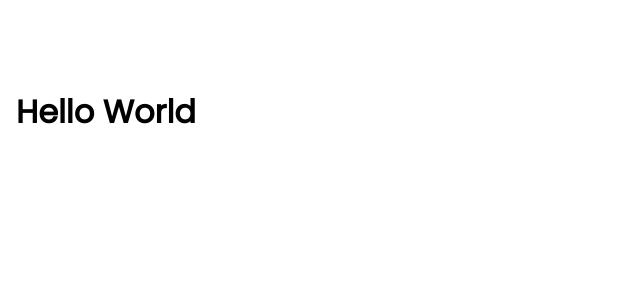
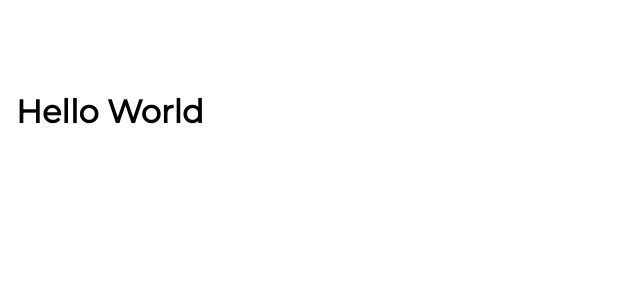
Before and after one commit to PedroHRFerreira/ypet-frontend, a Nuxt app: page / in a window 1280 px wide. Shown: the top 300 px of the page, without its empty margins (0-640 px from the left). Built offline with nearby package versions, Linux system fonts and the light colour scheme.

Commit message:
feat: :sparkles: ajustes nas cores e tipografia

```diff
--- a/assets/scss/_colors.scss
+++ b/assets/scss/_colors.scss
@@ -1,120 +1,75 @@
 :root {
-	--primary-color: 257;
-	--secondary-color: 97;
+	--brand-color-blue-900: #244791;
+	--brand-color-blue-800: #2A53A9;
+	--brand-color-blue-700: #305EC1;
+	--brand-color-blue-600: #366AD9;
+	--brand-color-blue-500: #3C76F1;
+	--brand-color-blue-400: #6391F4;
+	--brand-color-blue-300: #C5D6FB;
+	--brand-color-blue-200: #D8E4FC;
+	--brand-color-blue-100: #ECF1FE;
 
-	--brand-color-primary-1000: hsl(var(--primary-color), 81%, 11%);
-	--brand-color-primary-900: hsl(var(--primary-color), 66%, 24%);
-	--brand-color-primary-800: hsl(var(--primary-color), 70%, 33%);
-	--brand-color-primary-700: hsl(var(--primary-color), 73%, 40%);
-	--brand-color-primary-600: hsl(var(--primary-color), 81%, 47%);
-	--brand-color-primary-500: hsl(var(--primary-color), 89%, 58%);
-	--brand-color-primary-400: hsl(var(--primary-color), 90%, 70%);
-	--brand-color-primary-300: hsl(var(--primary-color), 90%, 80%);
-	--brand-color-primary-200: hsl(var(--primary-color), 92%, 87%);
-	--brand-color-primary-100: hsl(var(--primary-color), 94%, 94%);
-	--brand-color-primary-0: hsl(var(--primary-color), 95%, 97%);
+	--brand-color-dark-blue-900: #04112A;
+	--brand-color-dark-blue-800: #06183A;
+	--brand-color-dark-blue-700: #061B42;
+	--brand-color-dark-blue-600: #071f4B;
+	--brand-color-dark-blue-500: #082253;
+	--brand-color-dark-blue-400: #213864;
+	--brand-color-dark-blue-300: #394e75;
+	--brand-color-dark-blue-200: #6b7A98;
+	--brand-color-dark-blue-100: #cED3DD;
 
-	--brand-color-secondary-1000: hsl(var(--secondary-color), 57%, 12%);
-	--brand-color-secondary-900: hsl(var(--secondary-color), 95%, 34%);
-	--brand-color-secondary-800: hsl(var(--secondary-color), 66%, 36%);
-	--brand-color-secondary-700: hsl(var(--secondary-color), 67%, 48%);
-	--brand-color-secondary-600: hsl(var(--secondary-color), 100%, 60%);
-	--brand-color-secondary-500: hsl(var(--secondary-color), 100%, 67%);
-	--brand-color-secondary-400: hsl(var(--secondary-color), 100%, 75%);
-	--brand-color-secondary-300: hsl(var(--secondary-color), 100%, 83%);
-	--brand-color-secondary-200: hsl(var(--secondary-color), 100%, 91%);
-	--brand-color-secondary-100: hsl(var(--secondary-color), 100%, 96%);
+  --brand-color-tiffany-900: #0A7C79;
+	--brand-color-tiffany-800: #0B918D;
+	--brand-color-tiffany-700: #0DA6A1;
+	--brand-color-tiffany-600: #0EBAB5;
+	--brand-color-tiffany-500: #10CFC9;
+	--brand-color-tiffany-400: #40D9D4;
+	--brand-color-tiffany-300: #58DDD9;
+	--brand-color-tiffany-200: #CFF5F4;
+	--brand-color-tiffany-100: #E7FAFA;
 
-	--auxiliary-color-red-1000: #4e0000;
-	--auxiliary-color-red-900: #750000;
-	--auxiliary-color-red-800: #9e0b0b;
-	--auxiliary-color-red-700: #ca1515;
-	--auxiliary-color-red-600: #ff2e2e;
-	--auxiliary-color-red-500: #fe5f5f;
-	--auxiliary-color-red-400: #ff9797;
-	--auxiliary-color-red-300: #ffb8b8;
-	--auxiliary-color-red-200: #ffd7d7;
-	--auxiliary-color-red-100: #ffefef;
+  --brand-color-orange-900: #53250E;
+	--brand-color-orange-800: #823A16;
+	--brand-color-orange-700: #A3491B;
+	--brand-color-orange-600: #CC5B22;
+	--brand-color-orange-500: #FF722A;
+	--brand-color-orange-400: #FF9058;
+	--brand-color-orange-300: #FFB995;
+	--brand-color-orange-200: #FFE0CF;
+	--brand-color-orange-100: #FFF1EA;
 
-	--auxiliary-color-orange-1000: #774700;
-	--auxiliary-color-orange-900: #9c5e00;
-	--auxiliary-color-orange-800: #ba7002;
-	--auxiliary-color-orange-700: #d88100;
-	--auxiliary-color-orange-600: #ff9900;
-	--auxiliary-color-orange-500: #ffaf36;
-	--auxiliary-color-orange-400: #ffc46b;
-	--auxiliary-color-orange-300: #ffd493;
-	--auxiliary-color-orange-200: #ffe2b7;
-	--auxiliary-color-orange-100: #fff3e0;
 
-	--auxiliary-color-yellow-1000: #7d6a00;
-	--auxiliary-color-yellow-900: #a18803;
-	--auxiliary-color-yellow-800: #b99c03;
-	--auxiliary-color-yellow-700: #debb00;
-	--auxiliary-color-yellow-600: #ffd600;
-	--auxiliary-color-yellow-500: #ffe24d;
-	--auxiliary-color-yellow-400: #ffe871;
-	--auxiliary-color-yellow-300: #ffed8c;
-	--auxiliary-color-yellow-200: #fff3b5;
-	--auxiliary-color-yellow-100: #fff9de;
+	--danger-colors-700: #CC3333;
+	--danger-colors-500: #FF4040;
+	--danger-colors-100: #FF8C8C;
 
-	--auxiliary-color-blue-1000: #094179;
-	--auxiliary-color-blue-900: #0a5fb4;
-	--auxiliary-color-blue-800: #1571cd;
-	--auxiliary-color-blue-700: #1d88f3;
-	--auxiliary-color-blue-600: #3399ff;
-	--auxiliary-color-blue-500: #6bb5ff;
-	--auxiliary-color-blue-400: #96caff;
-	--auxiliary-color-blue-300: #add6ff;
-	--auxiliary-color-blue-200: #c2e2ff;
-	--auxiliary-color-blue-100: #e9f4ff;
+	--warning-colors-600: #E6A832;
+	--warning-colors-500: #FFBB38;
+	--warning-colors-100: #FFD688;
 
-	--auxiliary-color-green-1000: #05ab41;
-	--auxiliary-color-green-900: #297a1b;
-	--auxiliary-color-green-800: #399929;
-	--auxiliary-color-green-700: #4bb639;
-	--auxiliary-color-green-600: #5ec34d;
-	--auxiliary-color-green-500: #72d761;
-	--auxiliary-color-green-400: #8be37c;
-	--auxiliary-color-green-300: #a4f497;
-	--auxiliary-color-green-200: #bfffb4;
-	--auxiliary-color-green-100: #e5ffe1;
+  --succes-colors-600: #00B374;
+	--succes-colors-500: #00C781;
+	--succes-colors-100: #66DDB3;
 
-	--auxiliary-color-pink-1000: #79005b;
-	--auxiliary-color-pink-900: #a61381;
-	--auxiliary-color-pink-800: #c22199;
-	--auxiliary-color-pink-700: #df32b3;
-	--auxiliary-color-pink-600: #ff3fce;
-	--auxiliary-color-pink-500: #ff68d9;
-	--auxiliary-color-pink-400: #ff8ae1;
-	--auxiliary-color-pink-300: #ffa0e7;
-	--auxiliary-color-pink-200: #ffbcee;
-	--auxiliary-color-pink-100: #ffe5f9;
+	--greys-colors-800: #191919;
+	--greys-colors-700: #323232;
+	--greys-colors-600: #4B4B4B;
+	--greys-colors-500: #969696;
+	--greys-colors-400: #AFAFAF;
+	--greys-colors-300: #C8C8C8;
+	--greys-colors-200: #E1E1E1;
+	--greys-colors-100: #FAFAFA;
 
-	--neutral-color-dark-1100: #9d9dab;
-	--neutral-color-dark-1000: #8b8b98;
-	--neutral-color-dark-900: #797983;
-	--neutral-color-dark-800: #6d6d76;
-	--neutral-color-dark-700: #5b5b61;
-	--neutral-color-dark-600: #505057;
-	--neutral-color-dark-500: #414146;
-	--neutral-color-dark-400: #343438;
-	--neutral-color-dark-300: #252529;
-	--neutral-color-dark-200: #19191e;
-	--neutral-color-dark-100: #0d0d12;
-	--neutral-color-dark-0: #0b0b0e;
+  --black-color: #000000;
+	--white: #FFFFFF;
 
-	--neutral-color-light-1100: #28283b;
-	--neutral-color-light-1000: #434360;
-	--neutral-color-light-900: #626284;
-	--neutral-color-light-800: #777799;
-	--neutral-color-light-700: #8383a4;
-	--neutral-color-light-600: #9494b8;
-	--neutral-color-light-500: #a9a9cc;
-	--neutral-color-light-400: #bebedd;
-	--neutral-color-light-300: #dcdcf0;
-	--neutral-color-light-200: #f8f8ff;
-	--neutral-color-light-100: #f7f7fc;
-	--neutral-color-light-50: #e2e2ef;
-	--neutral-color-light-0: #ffffff;
+  --background-primary-bg:#f5f8fA;
+  --background-secundary-bg:#EDF1F8;
+
+  --opaticy-dark-05:rgba(0, 0, 0, 0.05);
+  --opaticy-dark-10:rgba(0, 0, 0, 0.1);
+  --opaticy-dark-20:rgba(0, 0, 0, 0.2);
+  --opaticy-dark-40:rgba(0, 0, 0, 0.4);
+  --opaticy-dark-80:rgba(0, 0, 0, 0.8);
 }
--- a/assets/scss/main.scss
+++ b/assets/scss/main.scss
@@ -2,7 +2,7 @@
 * {
 	margin: 0;
 	padding: 0;
-	font-family: "Poppins", sans-serif;
+	font-family: "Montserrat", sans-serif;
 	box-sizing: border-box;
 	-webkit-font-smoothing: antialiased;
 }
--- a/components/atoms/Typography/index.vue
+++ b/components/atoms/Typography/index.vue
@@ -45,9 +45,9 @@ const props = defineProps({
 	},
 	fontFamily: {
 		type: String,
-		default: "Poppins",
+		default: "Montserrat",
 		validator(value: string) {
-			return ["Poppins", "Sora"].includes(value);
+			return ["Montserrat"].includes(value);
 		},
 	},
 });
--- a/nuxt.config.ts
+++ b/nuxt.config.ts
@@ -61,11 +61,7 @@ export default defineNuxtConfig({
 		display: "swap",
 		preload: true,
 		families: {
-			Sora: {
-				wght: [200, 300, 400, 500, 600, 700],
-			},
-
-			Poppins: {
+			Montserrat: {
 				wght: [200, 300, 400, 500, 600, 700],
 			},
 		},
```
Also changed, not shown: 2 other files (tests, documents, lock files or other folders).
